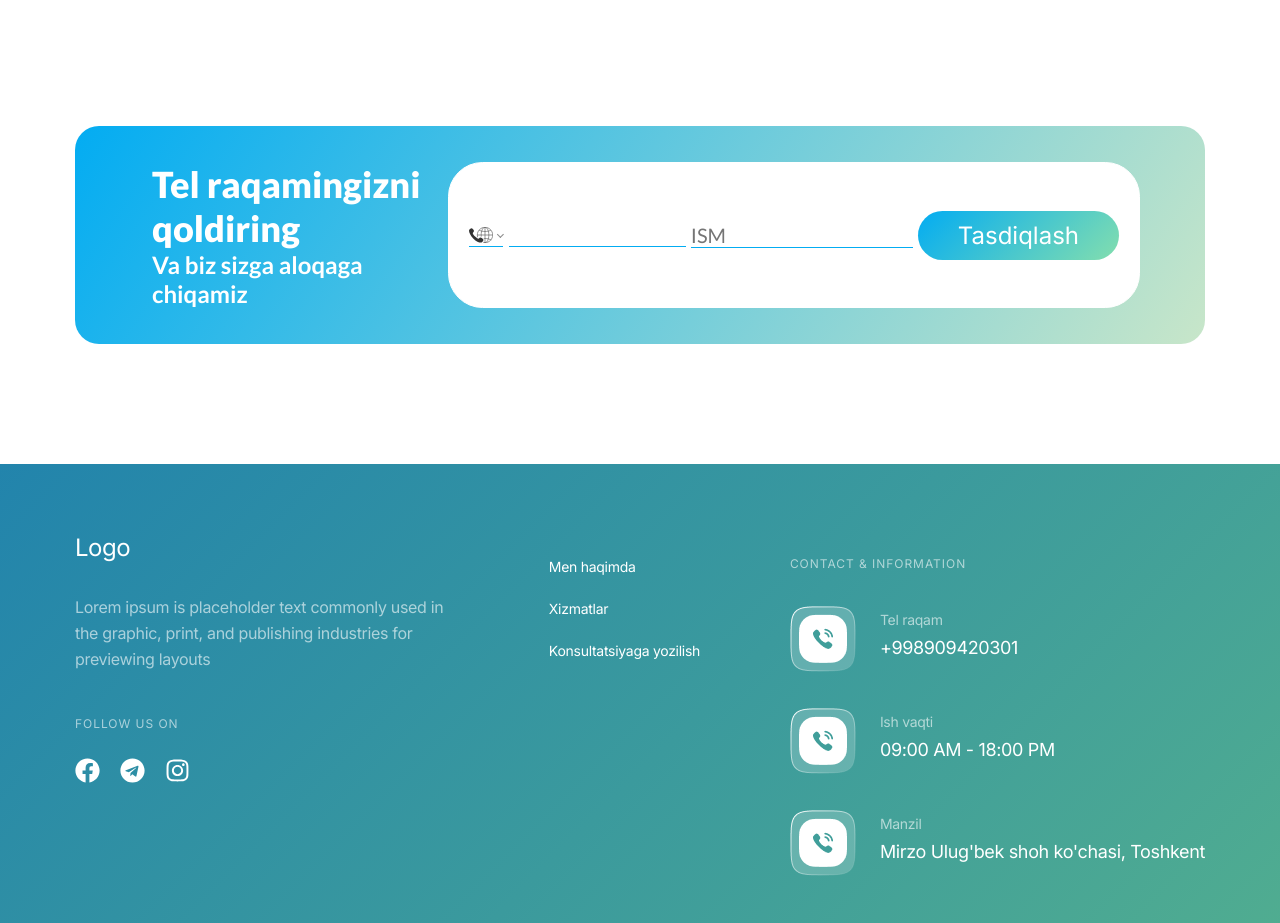
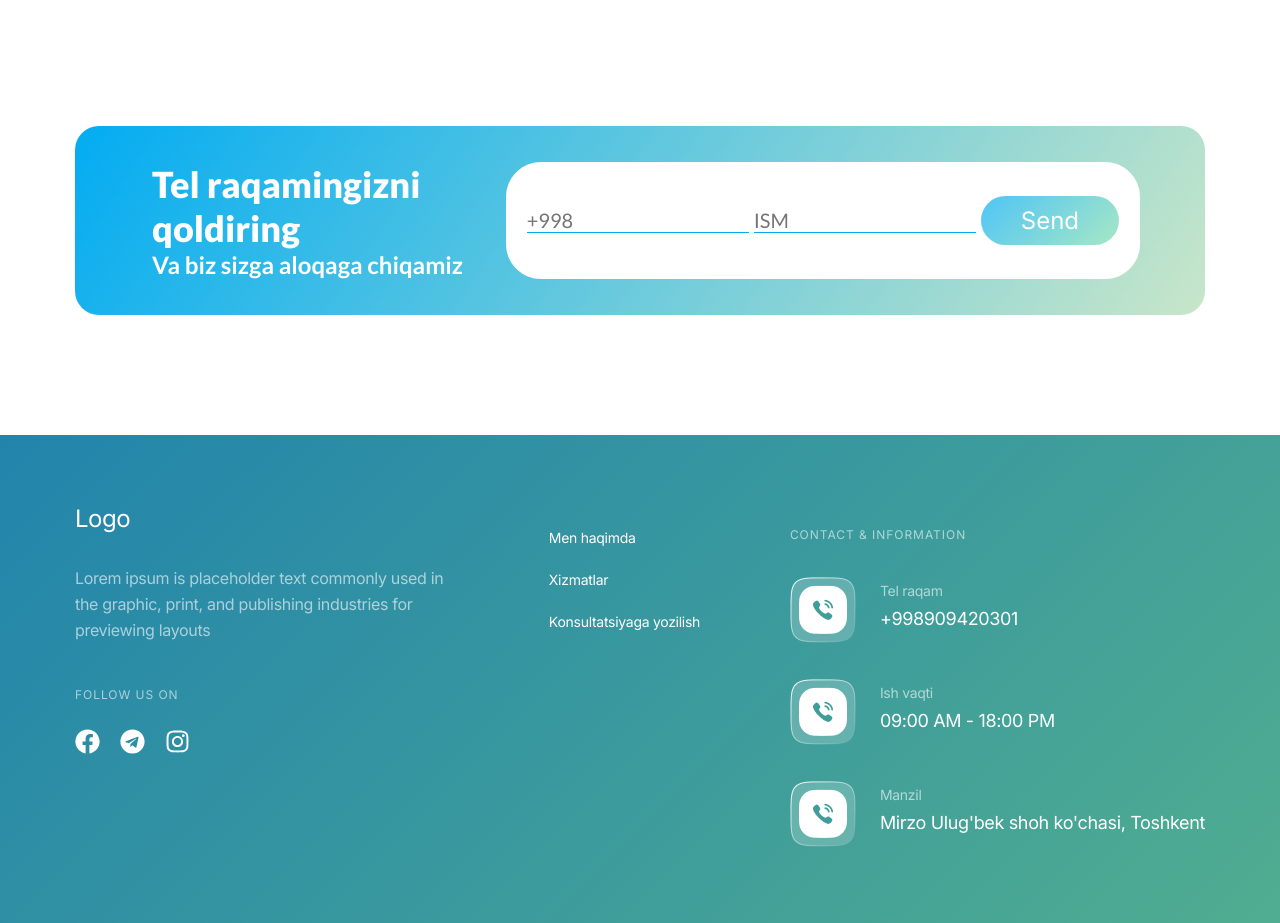
Before and after one commit to Jamshid937/Meditsina, a React (Create React App) app: page / in a window 1280 px wide. Shown: the part 5660-6583 px from the top of the page. Built offline with nearby package versions, Linux system fonts and the light colour scheme.

Commit message:
add dsabled btn

```diff
--- a/package.json
+++ b/package.json
@@ -10,6 +10,8 @@
     "@testing-library/jest-dom": "^5.17.0",
     "@testing-library/react": "^13.4.0",
     "@testing-library/user-event": "^13.5.0",
+    "ajax": "^0.0.4",
+    "jquery": "^3.7.0",
     "react": "^18.2.0",
     "react-dom": "^18.2.0",
     "react-hook-form": "^7.45.4",
--- a/src/components/Swiper/Swiper.css
+++ b/src/components/Swiper/Swiper.css
@@ -129,85 +129,12 @@
     border-bottom: 1px solid #03ACF2;
 }
 
-.call__input>button {
 
-    max-width: 280px;
-    width: 100%;
-    padding: 10px 40px;
-    color: #FFF;
-    text-align: center;
-    font-family: 'Inter';
-    font-size: 24px;
-    font-style: normal;
-    font-weight: 400;
-    line-height: normal;
-    border-radius: 35px;
-    background: linear-gradient(136deg, #03ACF2 0%, #83DEAE 100%);
-    border: none;
-}
 input[type=radio]{
 display: none;
 }
-.PhoneInputInput {
-    flex: 1 1;
-    min-width: 0;
-    border: none;
-    border-bottom: 1px solid #03ACF2;
-    padding-bottom: 7px;
-}
-.PhoneInputCountry {
-    position: relative;
-    align-self: stretch;
-    display: flex;
-    align-items: center;
-    margin-right: var(--PhoneInputCountrySelect-marginRight);
-    border-bottom: 1px solid #03ACF2;
-}
-@media screen and (max-width:1144px) {
-    .call__info>h2 {
-        font-size: 22px;
-    }
 
-    .call__info>p {
-        font-size: 16px;
-    }
 
-    @media screen and (max-width:1040px) {
-        .call__info>h2 {
-            font-size: 36px;
-        }
-
-        .call__info>p {
-            font-size: 22px;
-        }
-    }
-
-    .call {
-        flex-direction: column;
-        align-items: center;
-    }
-
-    .call__input {
-        max-width: 530px;
-        width: 100%;
-        flex-direction: column;
-    }
-
-    .call__input>input {
-        text-align: center;
-        margin-bottom: 9px;
-    }
-
-    .call__input>button {
-        max-width: 280px;
-        width: 100%;
-    }
-
-    .call__info>p {
-
-        text-align: center;
-    }
-}
 
 @media screen and (max-width:974px) {
     .Comments__cards {
@@ -222,34 +149,3 @@ display: none;
         align-items: center;
     }
 }
-
-@media screen and (max-width:600px) {
-    .call__input {
-        flex-direction: column;
-    }
-
-    .call__info>p {
-        font-size: 10px;
-    }
-
-    .call__info>h2 {
-        font-size: 16px;
-    }
-
-}
-
-@media screen and (max-width:400px) {
-    .call__input>button {
-        font-size: 10px;
-    }
-
-    .call__input>input {
-        max-width: 280px;
-        width: 100%;
-    }
-    .PhoneInput {
-        display: flex;
-        align-items: center;
-        width: 100%;
-    }
-}
--- a/src/components/Swiper/index.jsx
+++ b/src/components/Swiper/index.jsx
@@ -1,17 +1,12 @@
 import React from 'react'
 import './Swiper.css'
-import { useState, useEffect } from 'react'
-import { validateName, validatePhoneContent, validatePhoneNumber, validateText } from './halper'
-import PhoneInput, { isValidPhoneNumber } from "react-phone-number-input";
+import { useState } from 'react'
+
 import "react-phone-number-input/style.css";
 import { FaStar } from 'react-icons/fa'
 import mask from '../../Imgs/Mask.png'
+import Validate from '../Validate';
 
-const initialData ={
-  name: '',
-  tell: '',
-  text: '',
-  }
 
 const Swiper = () => {
   const [rating, setRating] = useState(null)
@@ -20,36 +15,8 @@ const Swiper = () => {
   const [hover, setHover] = useState(null)
   const [hoverOne, setHoverOne] = useState(null)
   const [hoverTwo, setHoverTwo] = useState(null)
-  // const [ism, setIsm] = useState('')
-  // const [tell, setTell] = useState('')
-  // let sendForm = (e) => {
-  //   e.preventDefault()
-  // }
-  const [fields,setFields] = useState(initialData)
-  const [disablad, setDisablad] = useState(true)
-  const [value, setValue] = useState();
-  useEffect(() => {
-    const isValid =
-    validateName(fields.name) &&
-     validatePhoneNumber(fields.tell) &&
-     validateText(fields.text)
-     setDisablad(!isValid)
-
-   },[fields])
 
 
-
-   const handleChange = (e) => {
-    if (e.target.name === 'tell' && !validatePhoneContent(e.target.value))
-     return
-    setFields((prev) => ({...prev, [e.target.name] : e.target.value}))
-  }
-
-  const handleSubmit = (e) => {
-   setFields(initialData)
-   e.preventDefault()
-   setValue('')
-  }
   return (
     <div className='Comments'>
       <p>Mijozlarimiz fikrlar</p>
@@ -131,28 +98,9 @@ const Swiper = () => {
             })}
           </div>
         </div>
+
       </div>
-      <div id='footer' className='call'>
-        <div className='call__info'>
-          <h2>Tel raqamingizni qoldiring</h2>
-          <p>Va biz sizga aloqaga chiqamiz</p>
-        </div>
-        <form className='call__input' onSubmit={handleSubmit} >
-        <PhoneInput
-            className='PhoneInt'
-            type='tell'
-            onChange={setValue}
-            value={value}
-            name='tell'
-            minLength={9}
-            country="UZ"
-            />
-
-          <input type="text" placeholder='ism' onChange={handleChange}  value={fields.text}
-          name='text'  required />
-          <button>Tasdiqlash</button>
-        </form>
-      </div>
+<Validate/>
     </div>
   )
 }
--- /dev/null
+++ b/src/components/Validate/Validate.module.css
@@ -0,0 +1,153 @@
+.call__input>button {
+
+    max-width: 280px;
+    width: 100%;
+    padding: 10px 40px;
+    color: #FFF;
+    text-align: center;
+    font-family: 'Inter';
+    font-size: 24px;
+    font-style: normal;
+    font-weight: 400;
+    line-height: normal;
+    border-radius: 35px;
+    background: linear-gradient(136deg, #03ACF2 0%, #83DEAE 100%);
+    border: none;
+}
+
+.call__input>input {
+    border: none;
+    color: #808080;
+    font-family: 'Lato';
+    font-size: 20px;
+    font-style: normal;
+    font-weight: 400;
+    line-height: normal;
+    text-transform: uppercase;
+    border-bottom: 1px solid #03ACF2;
+}
+
+.call__input {
+    display: flex;
+    justify-content: center;
+    align-items: center;
+    border-radius: 34.5px;
+    border: 1px solid #FFF;
+    background: #FFF;
+    padding: 14px 20px;
+    gap: 5px;
+}
+
+.call {
+    display: flex;
+    padding: 36px 65px 36px 77px;
+    border-radius: 24px;
+    background: linear-gradient(124deg, #03ACF2 0%, #C8E6C9 100%);
+    gap: 14px;
+    margin-top: 196px;
+}
+
+.call__info>h2 {
+    color: #FFF;
+    font-family: 'Lato';
+    font-size: 36px;
+    font-style: normal;
+    font-weight: 900;
+    line-height: normal;
+}
+
+.call__info>p {
+    color: #FFF;
+    font-family: 'Lato';
+    font-size: 24px;
+    font-style: normal;
+    font-weight: 700;
+    line-height: normal;
+}
+.order-form__btn {
+    background: #55B74C;
+    border-radius: 7px;
+    font-family: 'Manrope';
+    font-style: normal;
+    font-weight: 700;
+    font-size: 24px;
+    line-height: 33px;
+    text-align: center;
+    color: #FFFFFF;
+    cursor: pointer;
+}
+    .order-form__btn_disabled {
+        cursor: not-allowed;
+        opacity: 0.7;
+   }
+
+@media screen and (max-width:1144px) {
+    .call__info>h2 {
+        font-size: 22px;
+    }
+
+    .call__info>p {
+        font-size: 16px;
+    }
+
+    @media screen and (max-width:1040px) {
+        .call__info>h2 {
+            font-size: 36px;
+        }
+
+        .call__info>p {
+            font-size: 22px;
+        }
+    }
+
+    .call {
+        flex-direction: column;
+        align-items: center;
+    }
+
+    .call__input {
+        max-width: 530px;
+        width: 100%;
+        flex-direction: column;
+    }
+
+    .call__input>input {
+        text-align: center;
+        margin-bottom: 9px;
+    }
+
+    .call__input>button {
+        max-width: 280px;
+        width: 100%;
+    }
+
+    .call__info>p {
+
+        text-align: center;
+    }
+}
+@media screen and (max-width:600px) {
+    .call__input {
+        flex-direction: column;
+    }
+
+    .call__info>p {
+        font-size: 10px;
+    }
+
+    .call__info>h2 {
+        font-size: 16px;
+    }
+
+}
+
+@media screen and (max-width:400px) {
+    .call__input>button {
+        font-size: 10px;
+    }
+
+    .call__input>input {
+        max-width: 280px;
+        width: 100%;
+    }
+}
--- /dev/null
+++ b/src/components/Validate/index.jsx
@@ -0,0 +1,102 @@
+
+
+import React from 'react'
+import $ from 'jquery'
+import { useEffect } from 'react'
+import { useState } from 'react'
+import { validateName, validatePhoneContent, validatePhoneNumber, validateText } from './halper'
+import classNames from 'classnames'
+import classes from './Validate.module.css'
+const initialData = {
+    name: '',
+    tell: '',
+    text: '',
+}
+function Validate() {
+    const [fields, setFields] = useState(initialData)
+    const [disablad, setDisablad] = useState(true)
+    useEffect(() => {
+        const isValid =
+
+            validatePhoneNumber(fields.tell) &&
+            validateText(fields.text)
+        setDisablad(!isValid)
+
+    }, [fields])
+    const handleChange = (e) => {
+        if (e.target.name === 'tell' && !validatePhoneContent(e.target.value)) return
+        setFields((prev) => ({ ...prev, [e.target.name]: e.target.value }))
+    }
+    var telegram_bot_id = "6044421804:AAHHoJoX1szgVpwZBVxVxiAH6YKtBHzlL2M";
+    var chat_id = 602198486;
+    var u_name, tell, message;
+    var ready = function () {
+        tell = fields.tell;
+        message = fields.text;
+        message =  "\nTell: " + tell + "\nIzoh: " + message;
+    };
+
+    var sendtelegram = function (e) {
+        ready();
+        var settings = {
+            "async": true,
+            "crossDomain": true,
+            "url": "https://api.telegram.org/bot" + telegram_bot_id + "/sendMessage",
+            "method": "POST",
+            "headers": {
+                "Content-Type": "application/json",
+                "cache-control": "no-cache"
+            },
+            "data": JSON.stringify({
+                "chat_id": chat_id,
+                "text": message
+            })
+        };
+        $.ajax(settings).done(function (response) {
+        });
+
+
+        setFields(initialData)
+        e.preventDefault()
+
+
+    };
+    return (
+        <div>
+
+            <div id='footer' className={classes['call']}>
+                <div className={classes['call__info']}>
+                    <h2>Tel raqamingizni qoldiring</h2>
+                    <p>Va biz sizga aloqaga chiqamiz</p>
+                </div>
+                <form className={classes['call__input']} onSubmit={sendtelegram} >
+                    <input
+                        type="tell"
+                        placeholder='+998'
+                        onChange={handleChange}
+                        value={fields.tell}
+                        name='tell'
+                         />
+                    <input
+                        type="text"
+                        placeholder='Ism'
+                        onChange={handleChange}
+                        value={fields.text}
+                        name='text'
+                        ></input>
+                    <button
+
+                        className={classNames(classes['order-form__btn'], {
+                            [classes['order-form__btn_disabled']]: disablad,
+                        })}
+                        disabled={disablad}
+                    >
+                        Send
+                    </button>
+                </form>
+            </div>
+        </div>
+    )
+}
+
+export default Validate
```
Also changed, not shown: src/components/Validate/halper.js (renamed from src/components/Swiper/halper.js), 1 other file (tests, documents, lock files or other folders).
